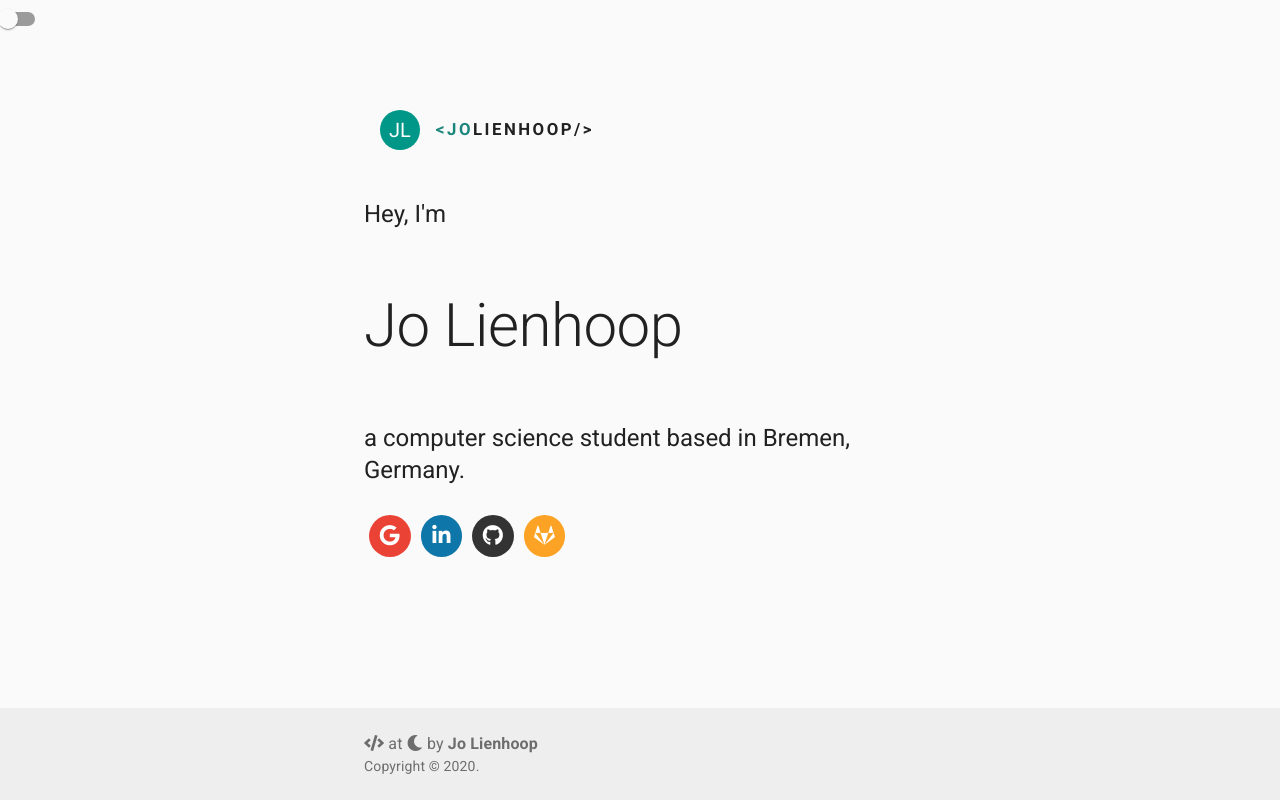
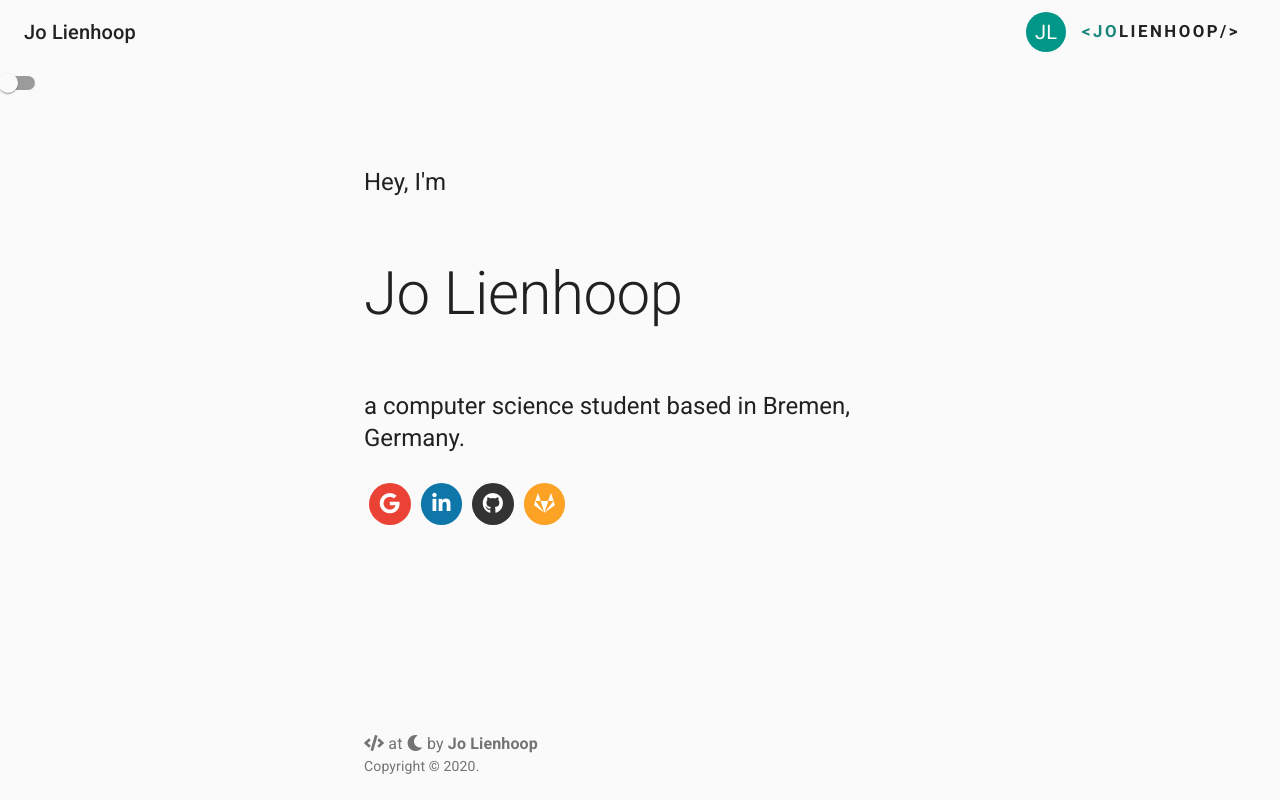
Before and after one commit to JoHoop/personal-website-react, a React (Create React App) app: page / in a window 1280 px wide. Built offline with nearby package versions, Linux system fonts and the light colour scheme.

Commit message:
Add NavBar

```diff
--- a/src/App.js
+++ b/src/App.js
@@ -2,6 +2,7 @@ import React, { useState } from "react";
 import { makeStyles } from "@material-ui/core/styles";
 import "./components/NameAnimation.css";
 import { Footer } from "./components/Footer";
+import { NavBar } from "./components/NavBar";
 import { Content } from "./components/Content";
 import { lightTheme, darkTheme } from "./theme";
 import { MuiThemeProvider } from "@material-ui/core/styles";
@@ -22,10 +23,6 @@ const useStyles = makeStyles((theme) => ({
     footer: {
         padding: theme.spacing(3, 2),
         marginTop: "auto",
-        backgroundColor:
-            theme.palette.type === "light"
-                ? theme.palette.grey[200]
-                : theme.palette.grey[800],
     },
     fab: {
         margin: theme.spacing(2),
@@ -49,6 +46,7 @@ export const App = () => {
         <MuiThemeProvider theme={theme === "light" ? lightTheme : darkTheme}>
             <CssBaseline />
             <div className={classes.root}>
+                <NavBar />
                 <FormControlLabel
                     control={
                         <Switch
--- a/src/components/AvatarName.js
+++ /dev/null
@@ -1,35 +0,0 @@
-import React from "react";
-import { Link, ListItem, ListItemAvatar, Avatar } from "@material-ui/core";
-import { makeStyles, createStyles } from "@material-ui/core/styles";
-import teal from "@material-ui/core/colors/teal";
-import Resume from "../resume.json";
-
-const useStyles = makeStyles((theme) =>
-    createStyles({
-        teal: {
-            color: theme.palette.getContrastText(teal[500]),
-            backgroundColor: teal[500],
-        },
-    })
-);
-
-export const AvatarName = () => {
-    const classes = useStyles();
-    return (
-        <ListItem>
-            <ListItemAvatar>
-                <Avatar className={classes.teal}>JL</Avatar>
-            </ListItemAvatar>
-            <Link
-                href="#home"
-                className="logo fade-up fade-up-1"
-                underline="none"
-                target="_blank"
-                rel="noopener noreferrer"
-            >
-                {Resume.basics.first}
-                <span className="logo__inner">{Resume.basics.last}</span>
-            </Link>
-        </ListItem>
-    );
-};
--- a/src/components/Content.js
+++ b/src/components/Content.js
@@ -2,15 +2,12 @@ import React from "react";
 import { Typography, Container } from "@material-ui/core";
 import { IconsRow } from "./IconsRow";
 import Resume from "../resume.json";
-import { AvatarName } from "./AvatarName";
+
 import Typical from "react-typical";
 
 export const Content = (props) => {
     return (
         <Container component="main" className={props.mainClasses} maxWidth="sm">
-            <AvatarName />
-            <br />
-            <br />
             <Typography variant="h5" component="h2" gutterBottom>
                 {Resume.basics.x_title}
             </Typography>
--- /dev/null
+++ b/src/components/NavBar.js
@@ -0,0 +1,97 @@
+import React from "react";
+import AppBar from "@material-ui/core/AppBar";
+import CssBaseline from "@material-ui/core/CssBaseline";
+import Toolbar from "@material-ui/core/Toolbar";
+import Typography from "@material-ui/core/Typography";
+import { makeStyles } from "@material-ui/core/styles";
+import { Link, ListItem, ListItemAvatar, Avatar } from "@material-ui/core";
+import teal from "@material-ui/core/colors/teal";
+import Resume from "../resume.json";
+
+function Copyright() {
+    return (
+        <Typography variant="body2" color="textSecondary" align="center">
+            {"Copyright © "}
+            <Link color="inherit" href="https://material-ui.com/">
+                Your Website
+            </Link>{" "}
+            {new Date().getFullYear()}
+            {"."}
+        </Typography>
+    );
+}
+
+const useStyles = makeStyles((theme) => ({
+    "@global": {
+        ul: {
+            margin: 0,
+            padding: 0,
+            listStyle: "none",
+        },
+    },
+    appBar: {
+        backgroundColor:
+            theme.palette.type === "light"
+                ? theme.palette.grey[50]
+                : theme.palette.grey[800],
+    },
+    toolbar: {
+        flexWrap: "wrap",
+    },
+    toolbarTitle: {
+        flexGrow: 1,
+    },
+    link: {
+        margin: theme.spacing(1, 1.5),
+    },
+    teal: {
+        color: theme.palette.getContrastText(teal[500]),
+        backgroundColor: teal[500],
+    },
+}));
+
+export const NavBar = () => {
+    const classes = useStyles();
+
+    return (
+        <React.Fragment>
+            <AppBar
+                position="static"
+                color="default"
+                elevation={0}
+                className={classes.appBar}
+            >
+                <Toolbar className={classes.toolbar}>
+                    <Typography
+                        variant="h6"
+                        color="inherit"
+                        noWrap
+                        className={classes.toolbarTitle}
+                    >
+                        {Resume.basics.name}
+                    </Typography>
+
+                    <nav>
+                        <ListItem>
+                            <ListItemAvatar>
+                                <Avatar className={classes.teal}>JL</Avatar>
+                            </ListItemAvatar>
+                            <Link
+                                href="#home"
+                                className="logo fade-up fade-up-1"
+                                underline="none"
+                                target="_blank"
+                                rel="noopener noreferrer"
+                            >
+                                {Resume.basics.first}
+                                <span className="logo__inner">
+                                    {Resume.basics.last}
+                                </span>
+                            </Link>
+                        </ListItem>
+                    </nav>
+                </Toolbar>
+            </AppBar>
+        </React.Fragment>
+    );
+};
```
